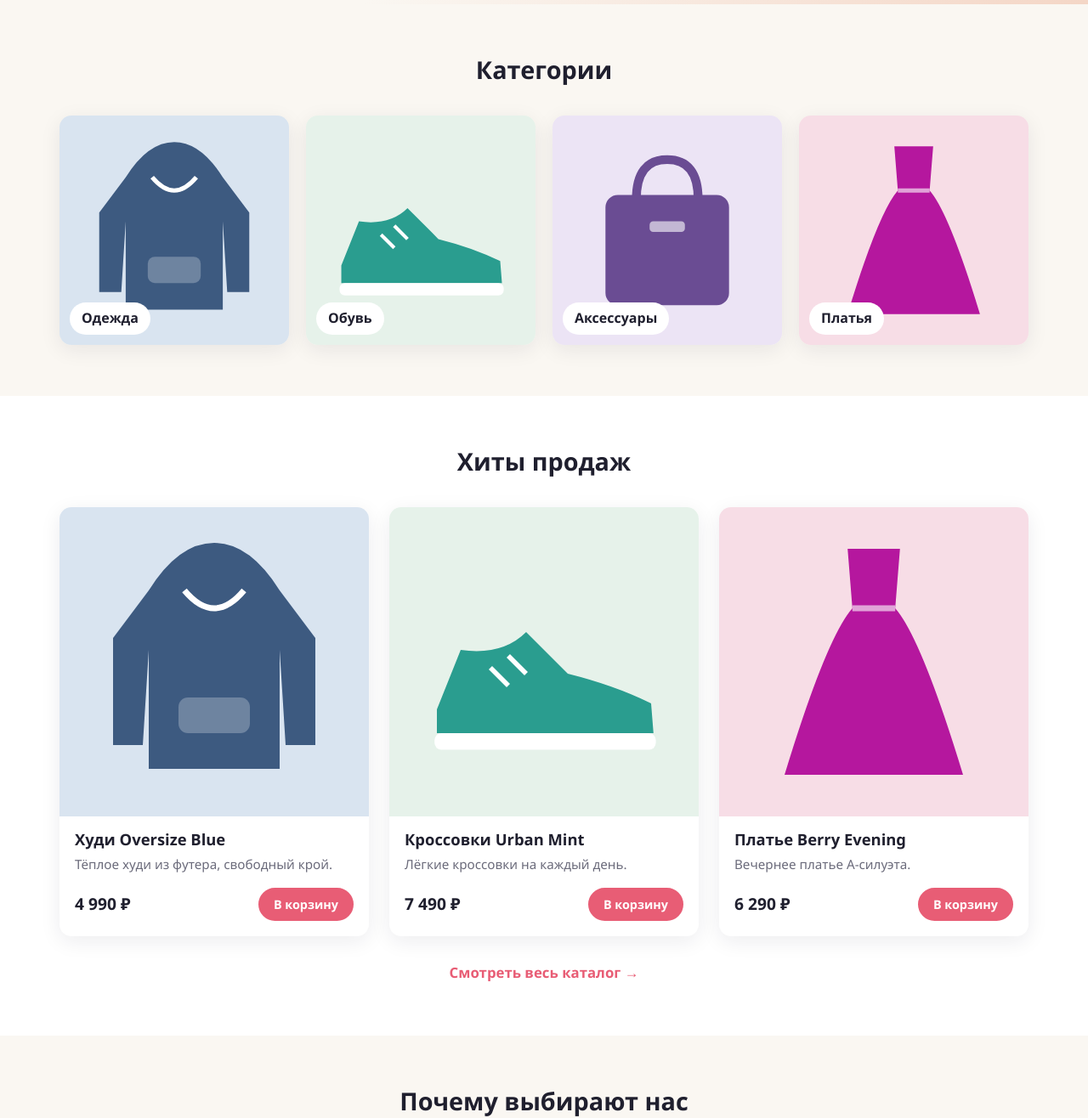
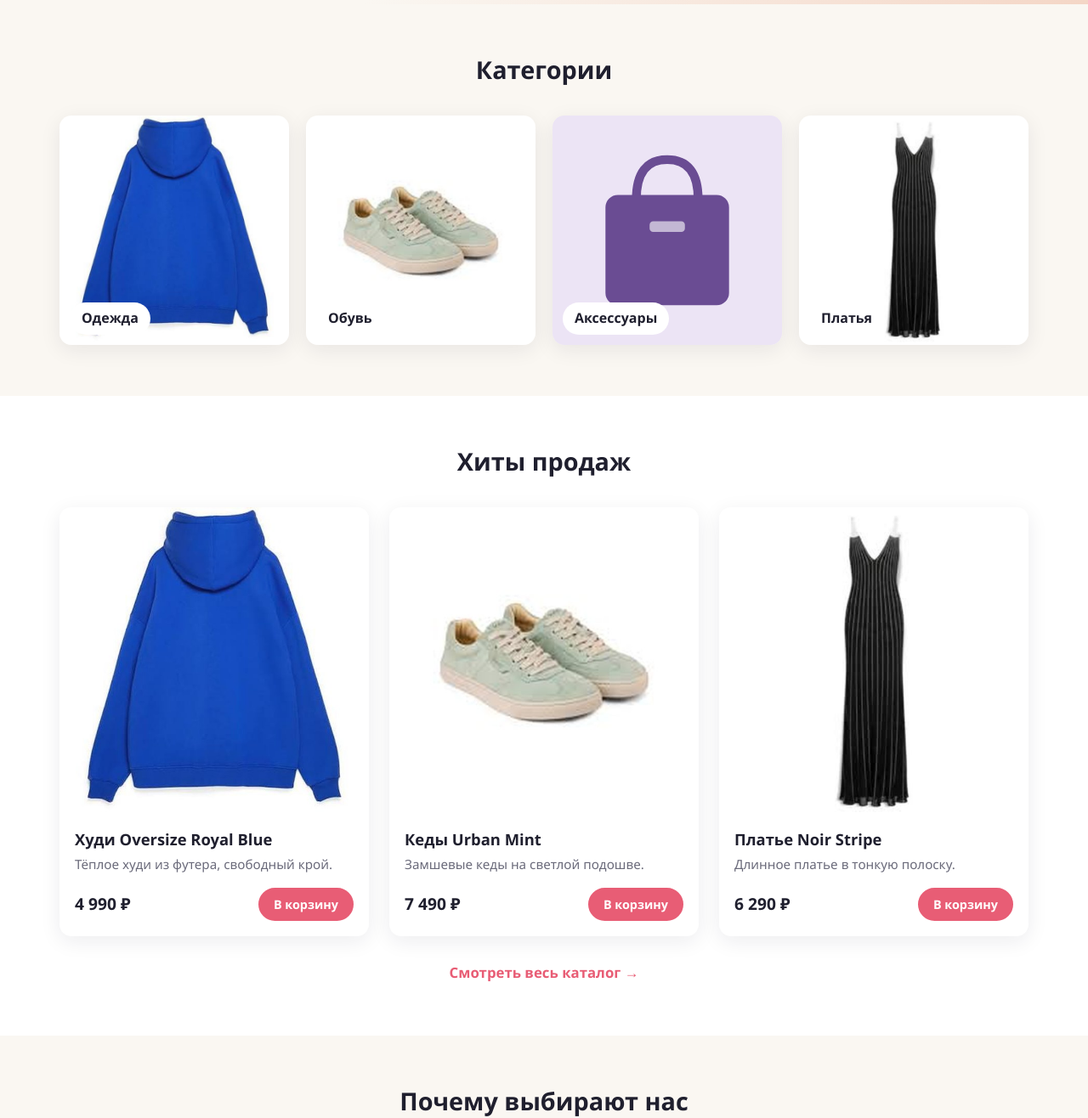
Before and after one commit to Neru001/Pipa, a plain HTML site: page style-market/index.html in a window 1280 px wide. Shown: the part 680-1996 px from the top of the page at 85% size. Drawn offline with Linux system fonts and the light colour scheme.

Commit message:
Реальные фото товаров для каталога (футболка, худи, джинсы, платье, кеды)
Co-Authored-By: Claude Opus 5.5 <noreply@anthropic.com>
Claude-Session: https://claude.ai/code/session_01KpkaRM8LsazeJi1wJCrBk9

```diff
--- a/style-market/index.html
+++ b/style-market/index.html
@@ -60,11 +60,11 @@
         <h2 class="section__title">Категории</h2>
         <div class="categories">
           <a href="catalog.html?cat=Одежда" class="category">
-            <img src="images/hoodie.svg" alt="Одежда">
+            <img src="images/hoodie.jpg" alt="Одежда">
             <span>Одежда</span>
           </a>
           <a href="catalog.html?cat=Обувь" class="category">
-            <img src="images/sneakers.svg" alt="Обувь">
+            <img src="images/sneakers.jpg" alt="Обувь">
             <span>Обувь</span>
           </a>
           <a href="catalog.html?cat=Аксессуары" class="category">
@@ -72,7 +72,7 @@
             <span>Аксессуары</span>
           </a>
           <a href="catalog.html?cat=Платья" class="category">
-            <img src="images/dress.svg" alt="Платья">
+            <img src="images/dress.jpg" alt="Платья">
             <span>Платья</span>
           </a>
         </div>
@@ -85,9 +85,9 @@
         <h2 class="section__title">Хиты продаж</h2>
         <div class="products products--hits">
           <article class="card">
-            <img src="images/hoodie.svg" alt="Худи Oversize Blue" class="card__img">
+            <img src="images/hoodie.jpg" alt="Худи Oversize Royal Blue" class="card__img">
             <div class="card__body">
-              <h3 class="card__title">Худи Oversize Blue</h3>
+              <h3 class="card__title">Худи Oversize Royal Blue</h3>
               <p class="card__text">Тёплое худи из футера, свободный крой.</p>
               <div class="card__footer">
                 <span class="price">4 990 ₽</span>
@@ -96,10 +96,10 @@
             </div>
           </article>
           <article class="card">
-            <img src="images/sneakers.svg" alt="Кроссовки Urban Mint" class="card__img">
+            <img src="images/sneakers.jpg" alt="Кеды Urban Mint" class="card__img">
             <div class="card__body">
-              <h3 class="card__title">Кроссовки Urban Mint</h3>
-              <p class="card__text">Лёгкие кроссовки на каждый день.</p>
+              <h3 class="card__title">Кеды Urban Mint</h3>
+              <p class="card__text">Замшевые кеды на светлой подошве.</p>
               <div class="card__footer">
                 <span class="price">7 490 ₽</span>
                 <button class="btn btn--small" data-add="5">В корзину</button>
@@ -107,10 +107,10 @@
             </div>
           </article>
           <article class="card">
-            <img src="images/dress.svg" alt="Платье Berry Evening" class="card__img">
+            <img src="images/dress.jpg" alt="Платье Noir Stripe" class="card__img">
             <div class="card__body">
-              <h3 class="card__title">Платье Berry Evening</h3>
-              <p class="card__text">Вечернее платье А-силуэта.</p>
+              <h3 class="card__title">Платье Noir Stripe</h3>
+              <p class="card__text">Длинное платье в тонкую полоску.</p>
               <div class="card__footer">
                 <span class="price">6 290 ₽</span>
                 <button class="btn btn--small" data-add="4">В корзину</button>
--- a/style-market/script.js
+++ b/style-market/script.js
@@ -5,14 +5,14 @@
 
 /* ---------- Данные о товарах ---------- */
 const PRODUCTS = [
-  { id: 1, name: "Футболка Coral Basic", cat: "Одежда", price: 1990, old: 2490, img: "tshirt", sizes: ["XS", "S", "M", "L", "XL"], desc: "Базовая футболка из 100% хлопка. Мягкая, не теряет форму после стирки.", hit: false },
-  { id: 2, name: "Худи Oversize Blue", cat: "Одежда", price: 4990, img: "hoodie", sizes: ["S", "M", "L", "XL"], desc: "Тёплое худи из плотного футера с начёсом, свободный крой, карман-кенгуру.", hit: true },
-  { id: 3, name: "Джинсы Straight Indigo", cat: "Одежда", price: 5490, img: "jeans", sizes: ["28", "30", "32", "34", "36"], desc: "Прямые джинсы классической посадки из плотного денима.", hit: false },
-  { id: 4, name: "Платье Berry Evening", cat: "Платья", price: 6290, old: 7990, img: "dress", sizes: ["XS", "S", "M", "L"], desc: "Вечернее платье А-силуэта из струящейся ткани. Идеально для праздника.", hit: true },
-  { id: 5, name: "Кроссовки Urban Mint", cat: "Обувь", price: 7490, img: "sneakers", sizes: ["37", "38", "39", "40", "41", "42", "43"], desc: "Лёгкие кроссовки с амортизирующей подошвой на каждый день.", hit: true },
-  { id: 6, name: "Куртка Classic Brown", cat: "Одежда", price: 9990, img: "jacket", sizes: ["S", "M", "L", "XL"], desc: "Демисезонная куртка из эко-кожи с подкладкой.", hit: false },
-  { id: 7, name: "Кепка Sunny", cat: "Аксессуары", price: 1290, img: "cap", sizes: ["Универсальный"], desc: "Хлопковая кепка с регулируемой застёжкой.", hit: false },
-  { id: 8, name: "Сумка Violet Tote", cat: "Аксессуары", price: 3590, img: "bag", sizes: ["Универсальный"], desc: "Вместительная сумка-шоппер с внутренним карманом.", hit: false }
+  { id: 1, name: "Футболка Coral Basic", cat: "Одежда", price: 1990, old: 2490, img: "tshirt.jpg", sizes: ["XS", "S", "M", "L", "XL"], desc: "Базовая футболка из 100% хлопка. Мягкая, не теряет форму после стирки.", hit: false },
+  { id: 2, name: "Худи Oversize Royal Blue", cat: "Одежда", price: 4990, img: "hoodie.jpg", sizes: ["S", "M", "L", "XL"], desc: "Тёплое худи из плотного футера с начёсом, свободный крой, карман-кенгуру.", hit: true },
+  { id: 3, name: "Джинсы Straight Indigo", cat: "Одежда", price: 5490, img: "jeans.jpg", sizes: ["28", "30", "32", "34", "36"], desc: "Прямые джинсы классической посадки из плотного денима.", hit: false },
+  { id: 4, name: "Платье Noir Stripe", cat: "Платья", price: 6290, old: 7990, img: "dress.jpg", sizes: ["XS", "S", "M", "L"], desc: "Длинное вечернее платье в тонкую полоску с V-образным вырезом.", hit: true },
+  { id: 5, name: "Кеды Urban Mint", cat: "Обувь", price: 7490, img: "sneakers.jpg", sizes: ["37", "38", "39", "40", "41", "42", "43"], desc: "Замшевые кеды мятного цвета на светлой подошве.", hit: true },
+  { id: 6, name: "Куртка Classic Brown", cat: "Одежда", price: 9990, img: "jacket.svg", sizes: ["S", "M", "L", "XL"], desc: "Демисезонная куртка из эко-кожи с подкладкой.", hit: false },
+  { id: 7, name: "Кепка Sunny", cat: "Аксессуары", price: 1290, img: "cap.svg", sizes: ["Универсальный"], desc: "Хлопковая кепка с регулируемой застёжкой.", hit: false },
+  { id: 8, name: "Сумка Violet Tote", cat: "Аксессуары", price: 3590, img: "bag.svg", sizes: ["Универсальный"], desc: "Вместительная сумка-шоппер с внутренним карманом.", hit: false }
 ];
 
 const DELIVERY_PRICE = 300;
@@ -161,7 +161,7 @@ function initCatalog() {
 
     grid.innerHTML = list.map((p) => `
       <article class="card">
-        <img src="images/${p.img}.svg" alt="${p.name}" class="card__img" data-details="${p.id}">
+        <img src="images/${p.img}" alt="${p.name}" class="card__img" data-details="${p.id}">
         <div class="card__body">
           ${p.hit ? '<span class="badge">Хит</span>' : p.old ? '<span class="badge">Скидка</span>' : ""}
           <span class="card__cat">${p.cat}</span>
@@ -200,7 +200,7 @@ function initCatalog() {
     const el = e.target.closest("[data-details]");
     if (!el) return;
     current = findProduct(el.dataset.details);
-    $("#modal-img").src = `images/${current.img}.svg`;
+    $("#modal-img").src = `images/${current.img}`;
     $("#modal-img").alt = current.name;
     $("#modal-cat").textContent = current.cat;
     $("#modal-title").textContent = current.name;
@@ -240,7 +240,7 @@ function initCart() {
       const p = findProduct(item.id);
       return `
         <article class="cart-item">
-          <img src="images/${p.img}.svg" alt="${p.name}">
+          <img src="images/${p.img}" alt="${p.name}">
           <div><h3>${p.name}</h3><small>Размер: ${item.size} · ${formatPrice(p.price)}</small></div>
           <div class="qty">
             <button data-minus="${i}" aria-label="Уменьшить">−</button>
--- a/style-market/style.css
+++ b/style-market/style.css
@@ -65,6 +65,7 @@ ul { list-style: none; }
   font: 600 1rem var(--font);
   cursor: pointer;
   text-align: center;
+  white-space: nowrap;
   transition: background .2s, transform .2s, box-shadow .2s, color .2s;
 }
 .btn:hover {
```
Also changed, not shown: style-market/images/dress.jpg (added), style-market/images/dress.svg (deleted), style-market/images/hoodie.jpg (added), style-market/images/hoodie.svg (deleted), style-market/images/jeans.jpg (added), style-market/images/jeans.svg (deleted), style-market/images/sneakers.jpg (added), style-market/images/sneakers.svg (deleted), style-market/images/tshirt.jpg (added), style-market/images/tshirt.svg (deleted).
